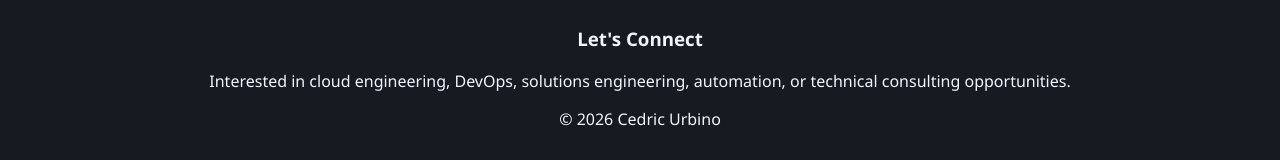
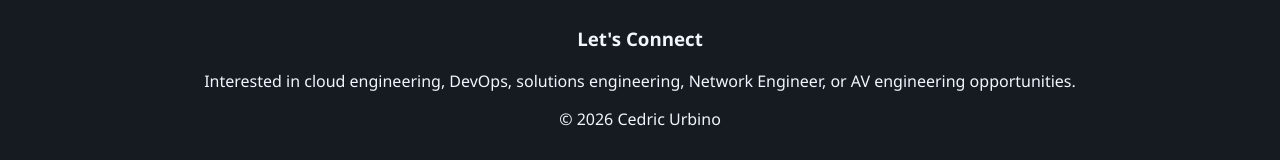
Before and after one commit to C3dricJ/C3dricJ.github.io, a plain HTML site: page index.html in a window 1280 px wide. Shown: the part 3160-3320 px from the top of the page. Drawn offline with Linux system fonts and the light colour scheme.

Commit message:
Fix HTML formatting and update footer content

```diff
--- a/index.html
+++ b/index.html
@@ -131,7 +131,7 @@
     </main>
     <footer>
         <h3>Let's Connect</h3>
-        <p> Interested in cloud engineering, DevOps, solutions engineering, automation, or technical consulting opportunities. </p>
+        <p> Interested in cloud engineering, DevOps, solutions engineering, Network Engineer, or AV engineering opportunities. </p>
         <p> © <span id="year"></span> Cedric Urbino </p>
     </footer>
 
```
